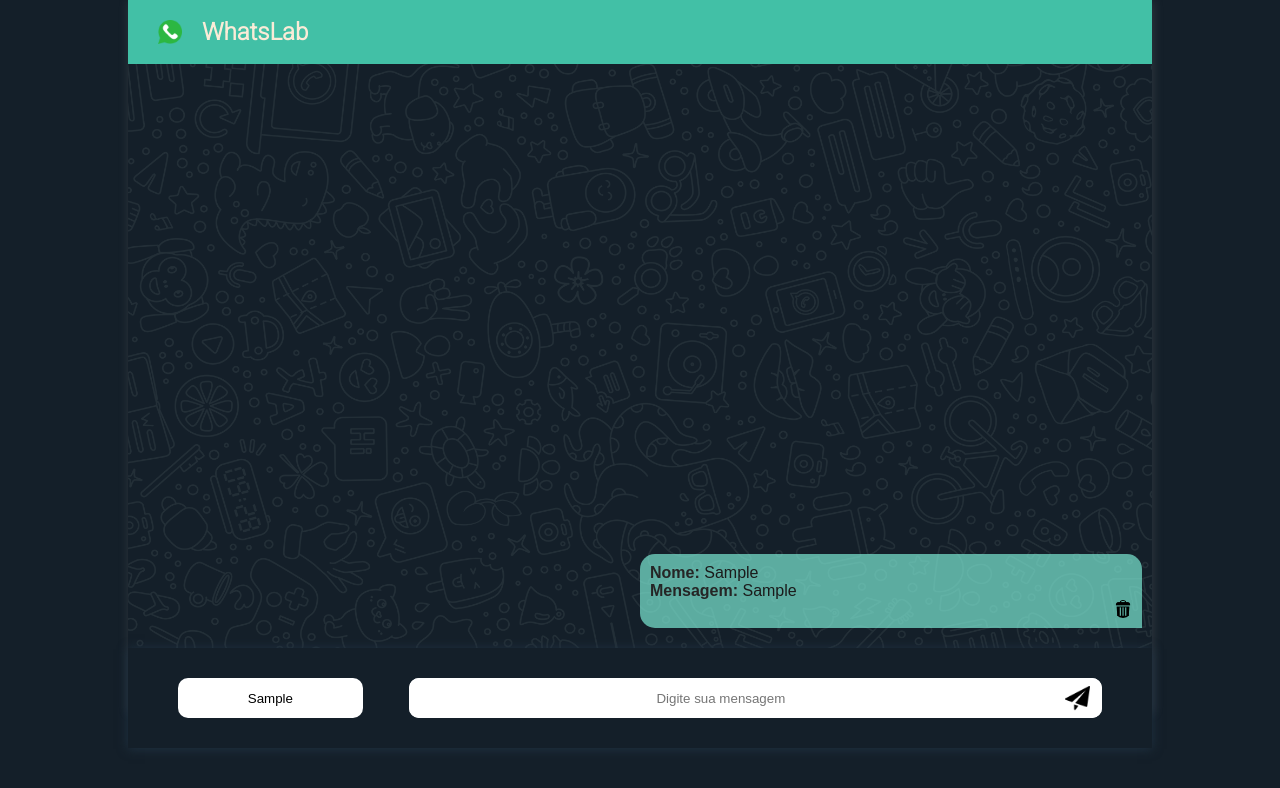
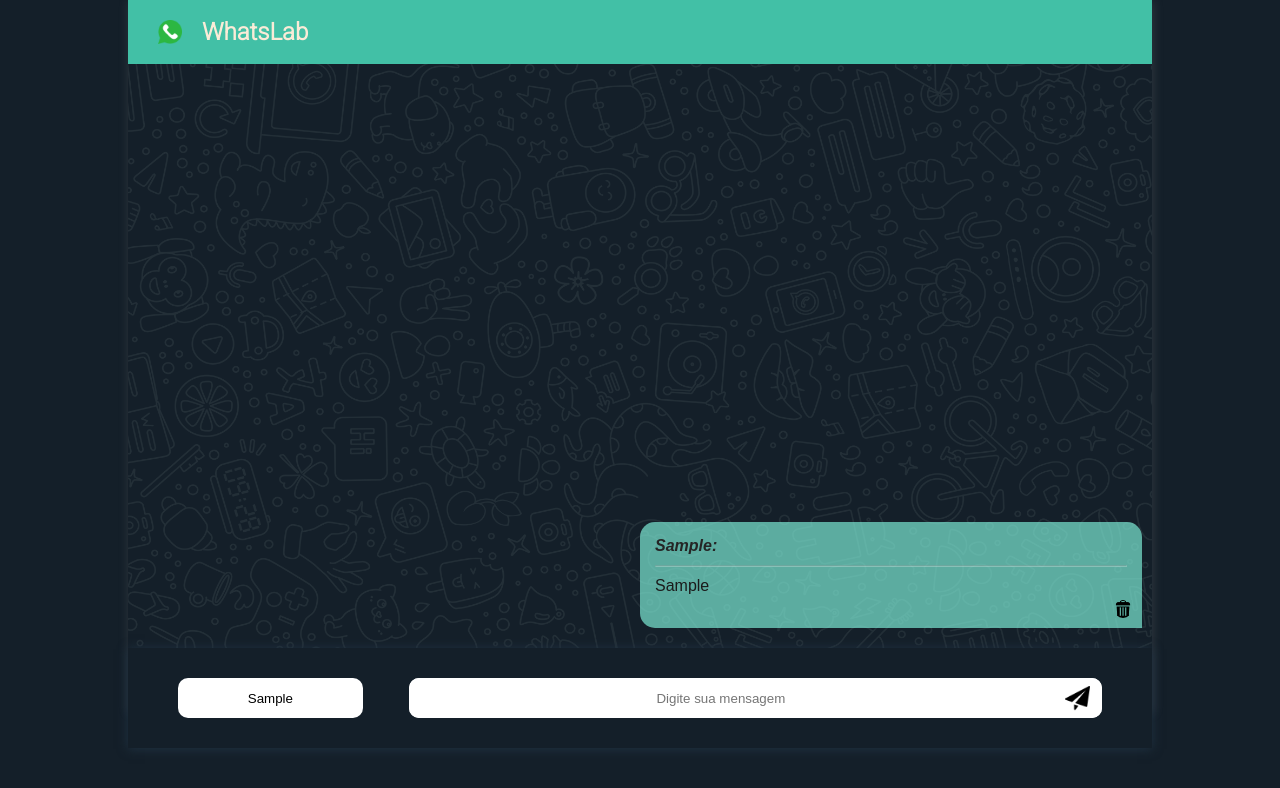
Before and after one commit to future4code/banu-whatslab20, a React (Create React App) app in the folder whatslab/: page / in a window 1280 px wide. Both pictures are taken after typing "Sample", "Sample" into the empty fields and a click on the button 1077 px from the left and 698 px from the top of the page. Shown: the top 788 px of the page. Built offline with nearby package versions, Linux system fonts and the light colour scheme.

Commit message:
animações + duplo-clique para deletar

```diff
--- a/whatslab/package.json
+++ b/whatslab/package.json
@@ -6,6 +6,7 @@
     "@testing-library/jest-dom": "^5.14.1",
     "@testing-library/react": "^11.2.7",
     "@testing-library/user-event": "^12.8.3",
+    "animate-css-styled-components": "^1.0.2",
     "react": "^17.0.2",
     "react-dom": "^17.0.2",
     "react-scripts": "4.0.3",
--- a/whatslab/src/components/Bubbles.jsx
+++ b/whatslab/src/components/Bubbles.jsx
@@ -1,10 +1,24 @@
 import React from "react";
 //import "../styles/bubbles.css";
 
-import styled from "styled-components";
+import styled, { keyframes } from "styled-components";
 
-import { history } from "../js/chat";
+import { history, deletMessage } from "../js/chat";
 import DeleteMessage from "../components/DeleteMessage";
+
+const animation = keyframes`
+  0% {
+    -webkit-transform: scale(0);
+            transform: scale(0);
+    opacity: 1;
+  }
+  100% {
+    -webkit-transform: scale(1);
+            transform: scale(1);
+    opacity: 1;
+  }
+
+`;
 
 const Bubbles = styled.div`
   box-sizing: border-box;
@@ -17,6 +31,9 @@ const Bubbles = styled.div`
   font-family: Arial, Helvetica, sans-serif;
   color: #1b1b1b;
 
+  animation-name: ${animation};
+  animation-duration: 0.5s;
+
   list-style: none;
 
   align-self: flex-end;
@@ -26,9 +43,22 @@ const Bubbles = styled.div`
   border-start-start-radius: 15px;
   border-end-start-radius: 15px;
 
+  &:hover{
+    box-shadow: 5px 5px 5px #83f8e137;
+    transition: all .3s;
+  }
 
-  b{
+  b {
     color: #252525;
+
+    hr{
+      margin-top: 10px;
+      opacity: .3;
+    }
+  }
+
+  li{
+    margin: 5px;
   }
 `;
 
@@ -37,15 +67,17 @@ export default function BubblesComponent() {
     <>
       {history.map((value) => {
         return (
-          <Bubbles key={value.listKey} id={value.listKey}>
+          <Bubbles key={value.listKey} id={value.listKey} onDoubleClick={(e) => {
+            e.preventDefault();
+            deletMessage(value.listKey);
+          }}>
             <li>
-              <b>Nome: </b>
-              {value.nick}
+              <b>
+                <i>{value.nick}:</i>
+                <hr />
+              </b>
             </li>
-            <li>
-              <b>Mensagem: </b>
-              {value.text}
-            </li>
+            <li>{value.text}</li>
             <DeleteMessage clue={value.listKey} />
           </Bubbles>
         );
--- a/whatslab/src/components/Footer.jsx
+++ b/whatslab/src/components/Footer.jsx
@@ -50,23 +50,24 @@ const Footer = styled.div`
     display: flex;
     justify-content: center;
     align-items: center;
-  }
 
-  button > img {
+    img {
       width: 25px;
       height: 25px;
     }
 
-  button:hover {
+    &:hover {
       background-color: rgba(0, 0, 255, 0.185);
       transition: all 0.2s;
     }
 
-  button:not(:hover) {
+    &:not(:hover) {
       transition: all 0.2s;
     }
+  }
+
 `;
 
 export default function FooterComponent(props) {
-  return <Footer> {props.children} </Footer>;
+  return <Footer>{props.children} </Footer>;
 }
--- a/whatslab/src/pages/Principal.jsx
+++ b/whatslab/src/pages/Principal.jsx
@@ -67,7 +67,7 @@ export default function Principal() {
                 onClick={(e) => {
                   e.preventDefault();
                   if (message === "" || name === "") {
-                    alert("Mensagem e Nome não podem estar vazios");
+                    alert("Nome e Mensagem não podem estar vazios");
                   } else {
                     incrementKey();
                     handleChat(name, message, key);
```
Also changed, not shown: whatslab/src/components/Main.jsx (+5 -2 lines), 2 other files (tests, documents, lock files or other folders). Lines whose indentation alone changed are shown as unchanged.
